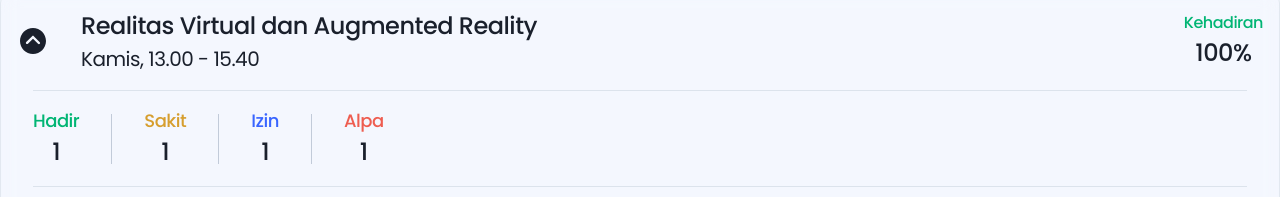
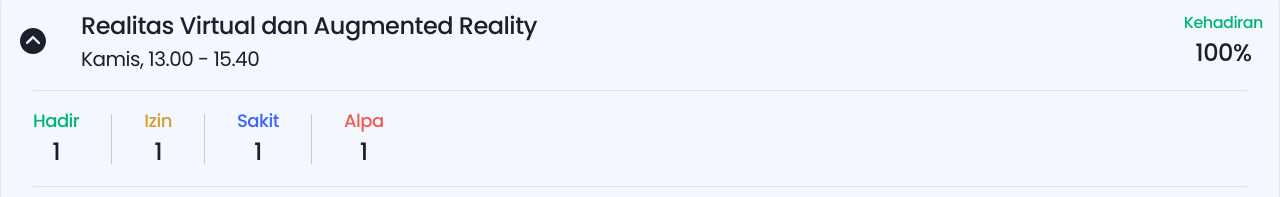
Before and after one commit to arkanaulia/myits-wali, a Next.js app: page /dashboard/presensi/components/PresensiData in a window 1280 px wide. Both pictures are taken after a click on the element 640 px from the left and 223 px from the top of the page. Shown: the part 182-379 px from the top of the page. Built offline with nearby package versions, Linux system fonts and the light colour scheme.

Commit message:
revisi 13 juni

```diff
--- a/src/pages/dashboard/presensi/components/PresensiData.tsx
+++ b/src/pages/dashboard/presensi/components/PresensiData.tsx
@@ -231,7 +231,7 @@ const PresensiComponent = () => {
                 />
                 <Flex align="center" direction="column">
                   <Text fontSize={{ base:'md',md:"lg" }} fontWeight="500" color="yellow.500">
-                    Sakit
+                    Izin
                   </Text>
                   <Text
                     fontSize={{ base: "xl", md: "2xl" }}
@@ -248,7 +248,7 @@ const PresensiComponent = () => {
                 />
                 <Flex align="center" direction="column">
                   <Text fontSize={{ base:'md',md:"lg" }} fontWeight="500" color="blue.500">
-                    Izin
+                    Sakit
                   </Text>
                   <Text
                     fontSize={{ base: "xl", md: "2xl" }}
```
